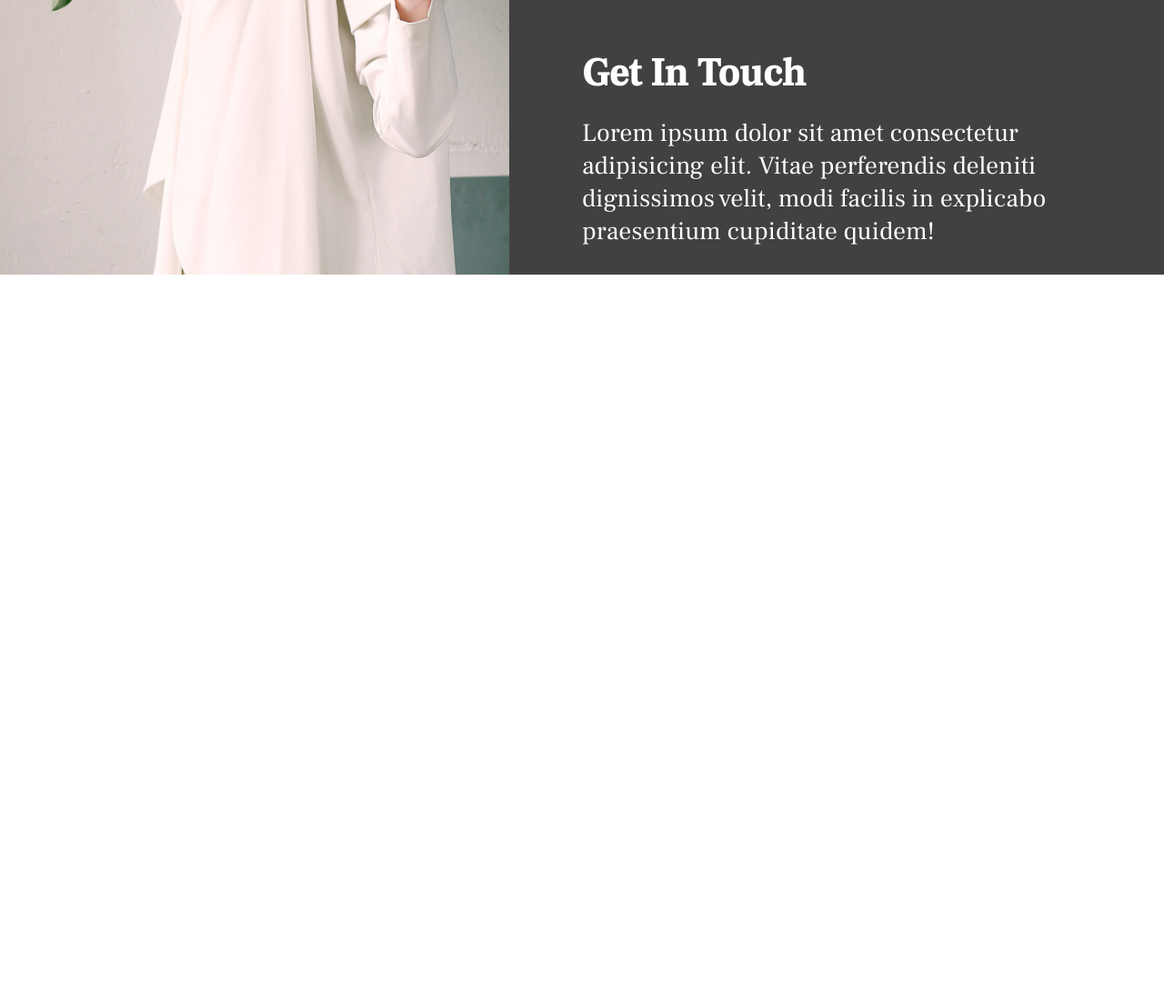
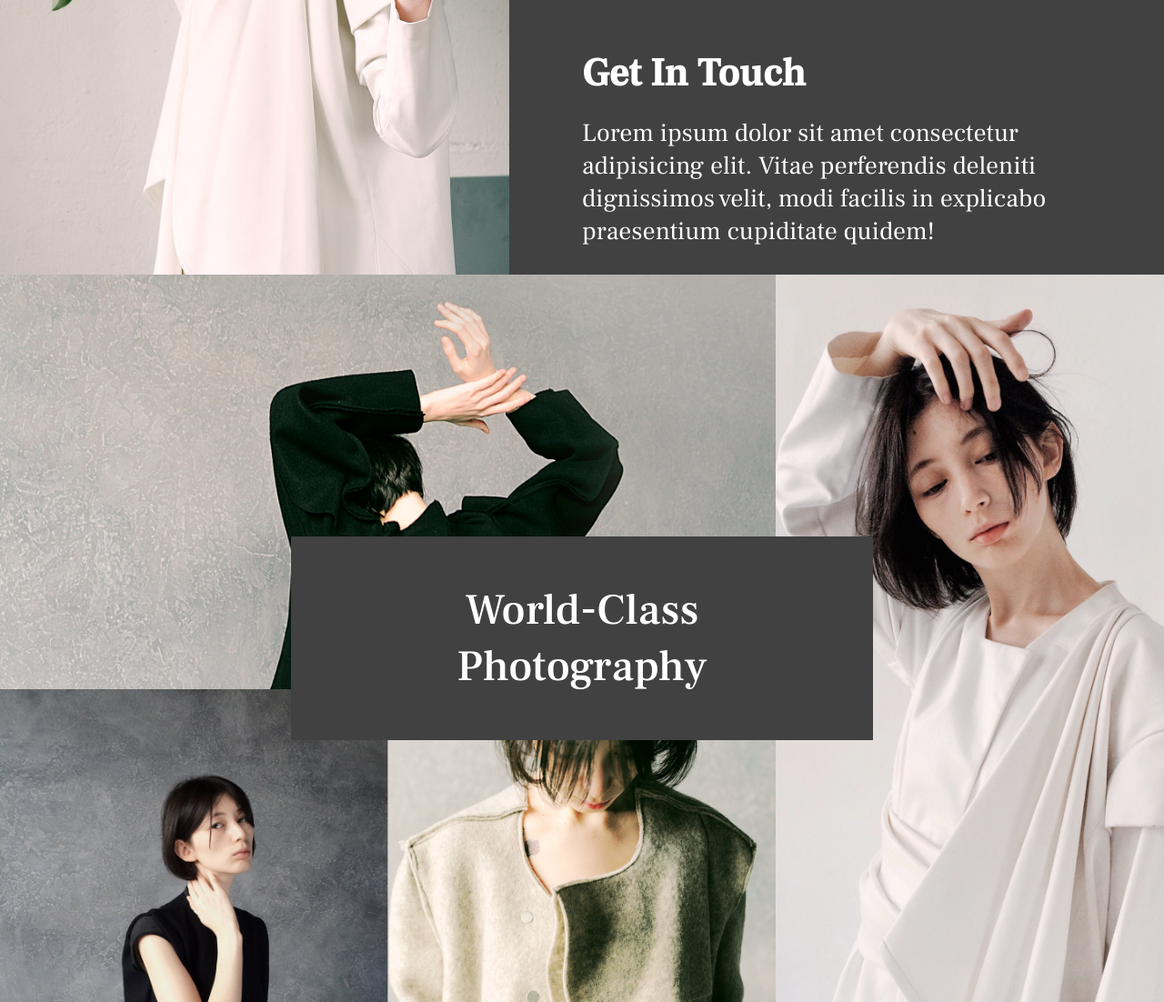
Before and after one commit to rudream/Photography-Site, a plain HTML site: page index.html in a window 1280 px wide. Shown: the part 1509-2611 px from the top of the page at 91% size. Before the commit the page ends 1811 px from the top, so only its background shows below. Drawn offline with Linux system fonts and the light colour scheme.

Commit message:
added gallery

```diff
--- a/index.html
+++ b/index.html
@@ -71,6 +71,13 @@
           </div>
         </div>
       </section>
+      <div class="gallery">
+        <h2 class="gallery-head">World-Class Photography</h2>
+        <img class="gallery1" src="./img/gallery-1.jpg" alt="man in suit">
+        <img class="gallery2" src="./img/gallery-2.jpg" alt="woman in coat">
+        <img class="gallery3" src="./img/gallery-3.jpg" alt="woman in t-shirt">
+        <img class="gallery4" src="./img/gallery-4.jpg" alt="woman in jacket">
+      </div>
     </main>
   </body>
 </html>
--- a/style.css
+++ b/style.css
@@ -326,6 +326,42 @@ nav {
   object-fit: cover;
 }
 
+/* GALLERY */
+
+.gallery{
+  position: relative;
+  display: grid;
+  height: 100vh;
+  grid-template-columns: repeat(3,1fr);
+}
+
+.gallery img{
+  width: 100%;
+  height: 100%;
+  object-fit: cover;
+}
+
+.gallery1{
+  grid-column: 1/3;
+}
+
+.gallery2{
+  grid-column: 3/4;
+  grid-row: 1/3;
+}
+
+.gallery-head{
+  position: absolute;
+  top: 50%;
+  left: 50%;
+  transform: translate(-50%, -50%);
+  color: white;
+  background: var(--background-color);
+  padding: 5rem 10rem;
+  text-align: center;
+  font-family: "Ruhle-Med";
+  font-weight: 100;
+}
 
 /* MEDIA QUERIES */
 
@@ -341,7 +377,6 @@ nav {
     padding-right: 5rem;
   }
 
-
   .hero-images {
     min-height: 100vh;
   }
@@ -353,4 +388,17 @@ nav {
     padding: 3rem 3rem;
   }
 
+  .gallery img{
+    grid-row: auto;
+    grid-column: auto;
+  }
+
+  .gallery{
+    grid-template-columns: repeat(auto-fit, minmax(30rem, 1fr));
+  }
+
+  .gallery-head{
+    display: none;
+  }
+
 }
```
